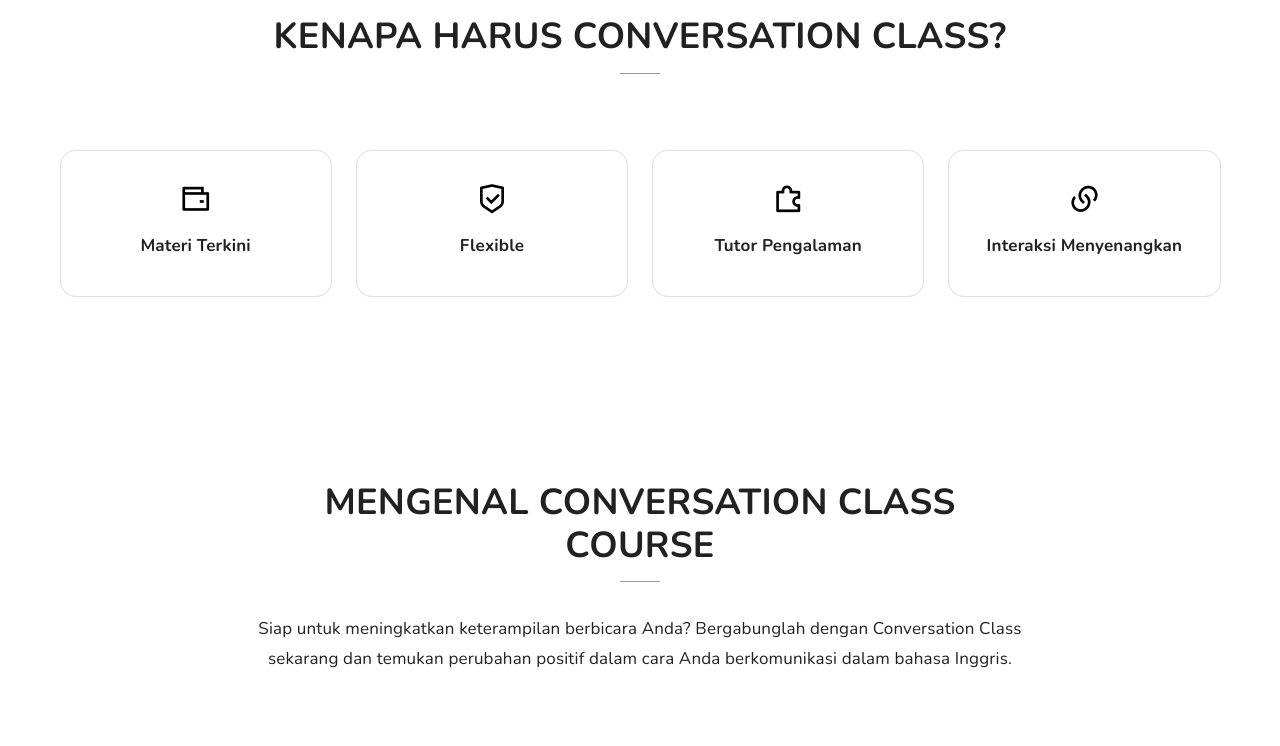
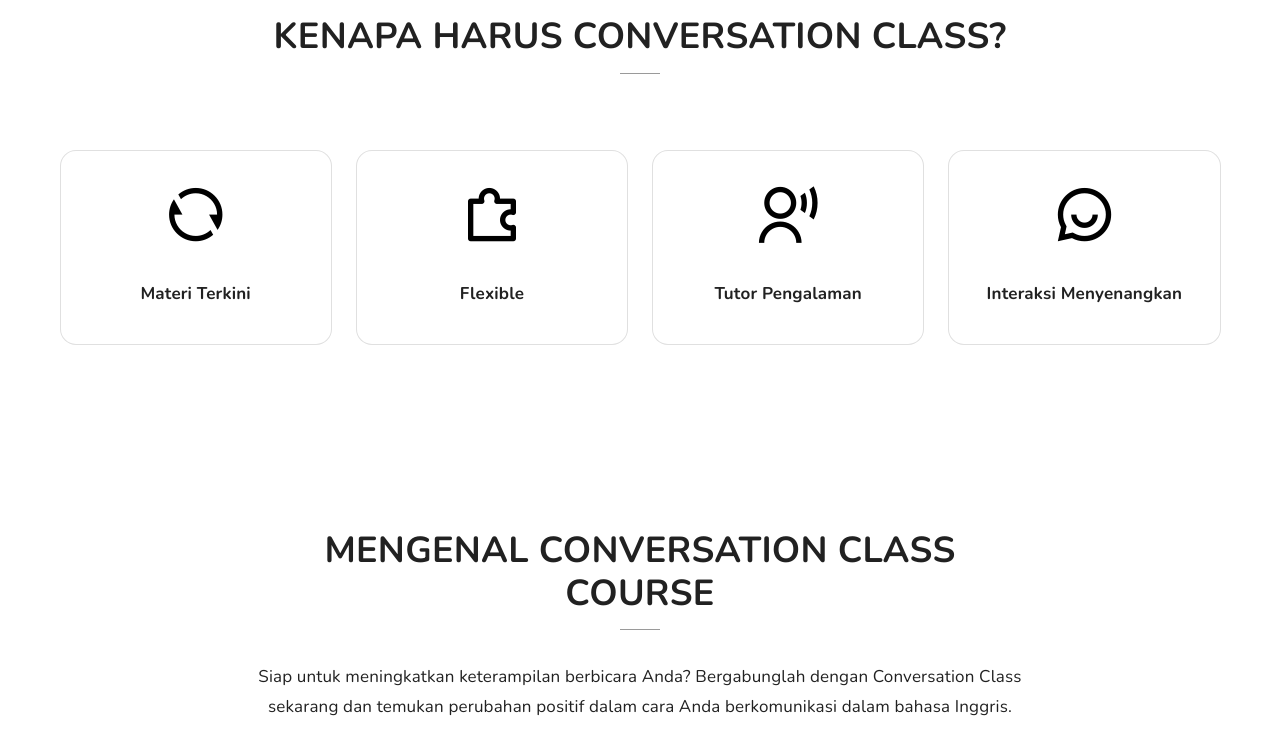
Before and after one commit to hasansas/sekolah-bahasa-ui, a plain HTML site: page programs/conversation-class.html in a window 1280 px wide. Shown: the part 901-1647 px from the top of the page. Drawn offline with nearby package versions, Linux system fonts and the light colour scheme.

Commit message:
update program conversation page

```diff
--- a/programs/conversation-class.html
+++ b/programs/conversation-class.html
@@ -178,8 +178,8 @@
               <v-row>
                 <v-col cols="12" md="3" v-for="(item, index) in whyUs" :key="index">
                   <v-card outlined rounded="xl" class="py-4 px-2 fill-height">
-                    <v-card-text class="pb-0 text-center">
-                      <v-icon size="32" color="black">{{ item.icon }}</v-icon>
+                    <v-card-text class="pb-0 mb-4 text-center">
+                      <v-icon size="64" color="black">{{ item.icon }}</v-icon>
                     </v-card-text>
                     <v-card-title class="subtitle-1 font-weight-bold mb-1 d-block text-center">
                       {{ item.title }}
@@ -513,19 +513,19 @@
           whyUs: [
             {
               title: "Materi Terkini",
-              icon: "ri-wallet-line",
+              icon: "ri-refresh-line",
             },
             {
               title: "Flexible",
-              icon: "ri-shield-check-line",
+              icon: "ri-puzzle-2-line",
             },
             {
               title: "Tutor Pengalaman",
-              icon: "ri-puzzle-2-line",
+              icon: "ri-user-voice-line",
             },
             {
               title: "Interaksi Menyenangkan",
-              icon: "ri-links-line",
+              icon: "ri-chat-smile-2-line",
             },
           ],
           selfLearning: [
```
